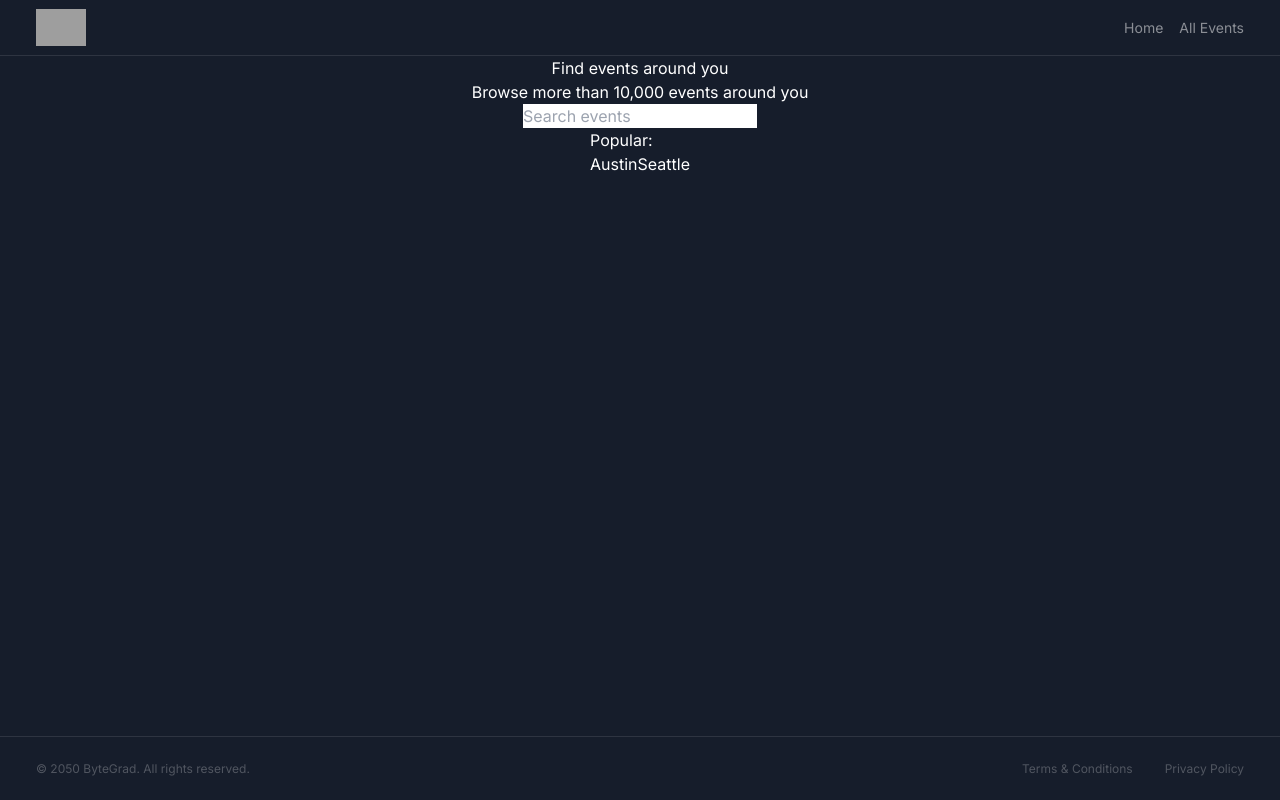
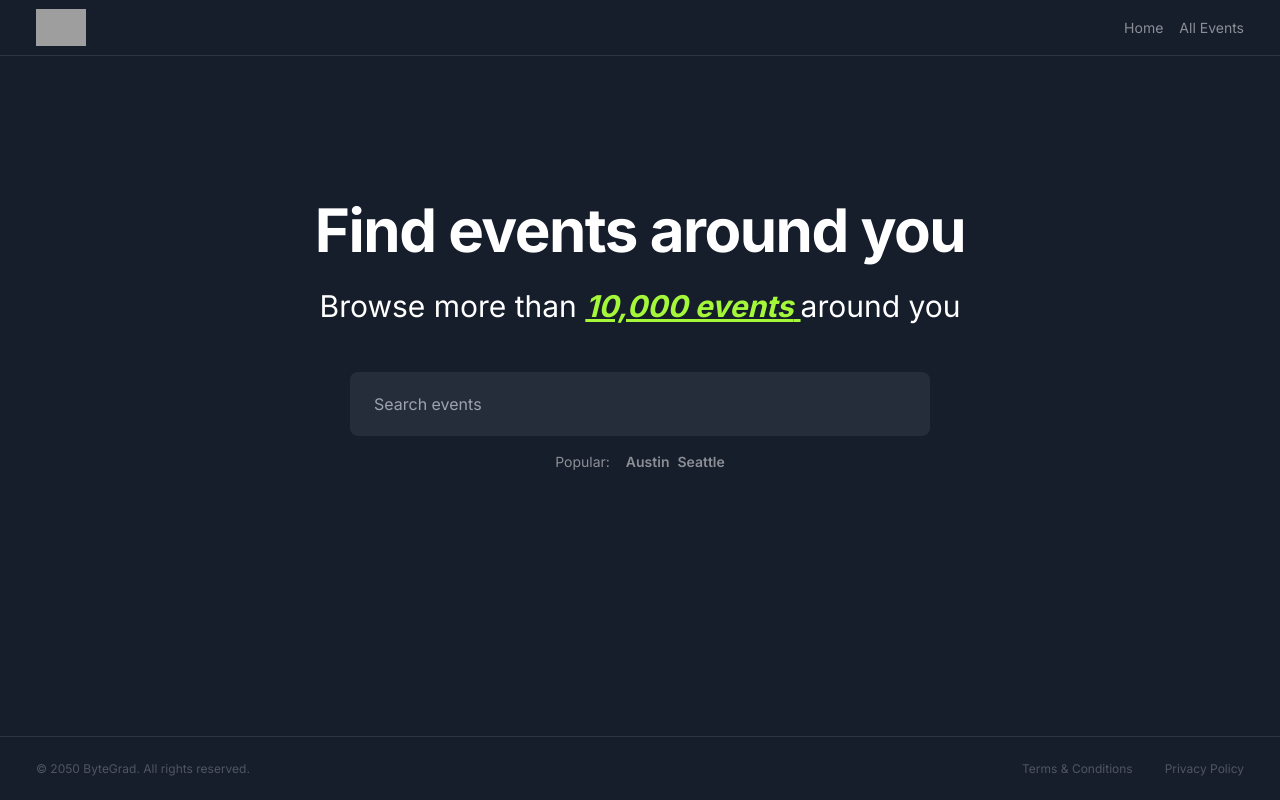
Before and after one commit to sapanadhakal40/Evento, a Next.js app: page / in a window 1280 px wide. Built offline with nearby package versions, Linux system fonts and the light colour scheme; grey boxes are pictures that could not be loaded.

Commit message:
add homepage UI

```diff
--- a/src/app/page.tsx
+++ b/src/app/page.tsx
@@ -2,17 +2,30 @@
 
 export default function Home() {
   return (
-    <main className="flex flex-col items-center px-3 ">
-      <h1>Find events around you</h1>
-      <p>Browse more than 10,000 events around you</p>
+    <main className="flex flex-col items-center px-3 pt-36">
+      <h1 className="text-3xl lg:text-6xl font-bold tracking-tight">
+        Find events around you
+      </h1>
+      <p className="mb-12 mt-7 text-2xl lg:text-3xl">
+        Browse more than{" "}
+        <span className="font-bold italic underline text-accent">
+          {" "}
+          10,000 events{" "}
+        </span>
+        around you
+      </p>
 
-      <form>
-        <input placeholder="Search events" spellCheck={false} />
+      <form className="w-full sm:w-[580px]">
+        <input
+          className=" w-full h-16 rounded-lg bg-white/[7%] px-6 outline-none ring-accent/50 transition focus:ring-2 focus:bg-white/10"
+          placeholder="Search events"
+          spellCheck={false}
+        />
       </form>
 
-      <section>
+      <section className="mt-4 flex gap-x-4 text-sm text-white/50">
         <p>Popular:</p>
-        <div>
+        <div className="space-x-2 font-semibold">
           <Link href="events/austin">Austin</Link>
           <Link href="events/seattle">Seattle</Link>
         </div>
```
